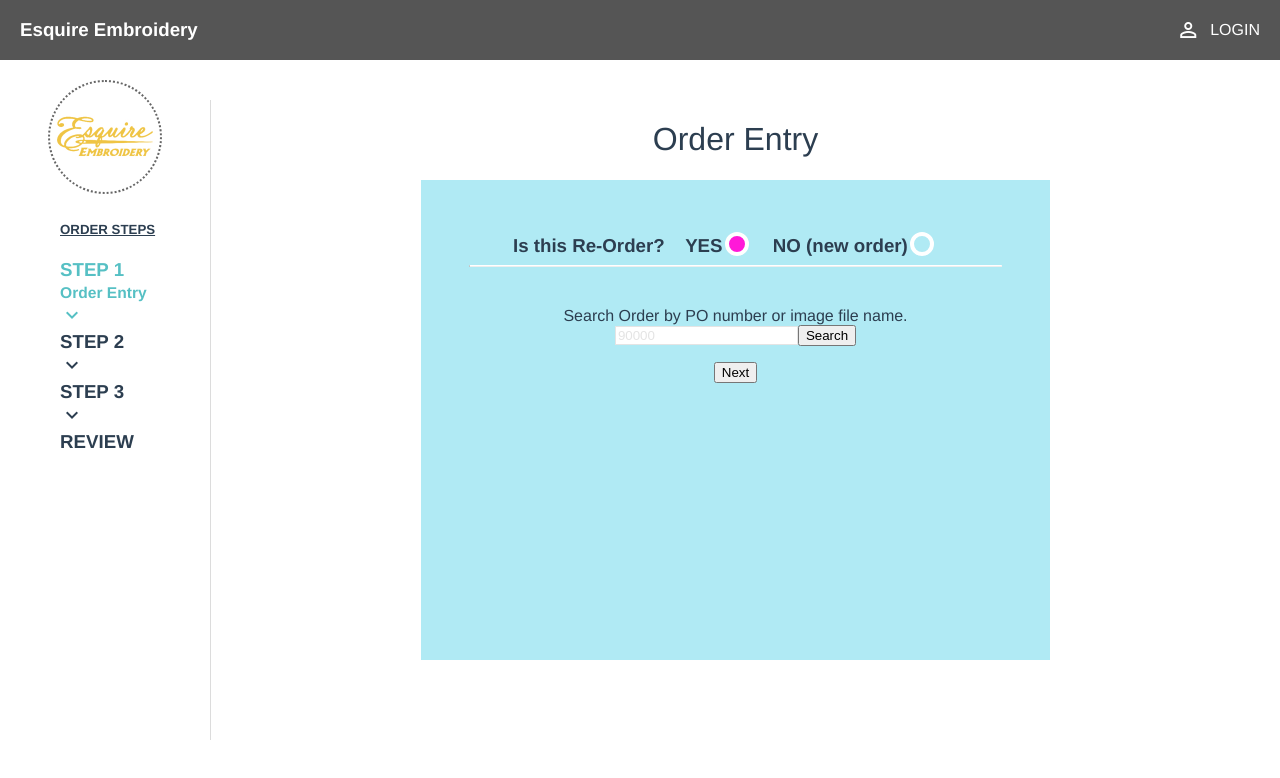
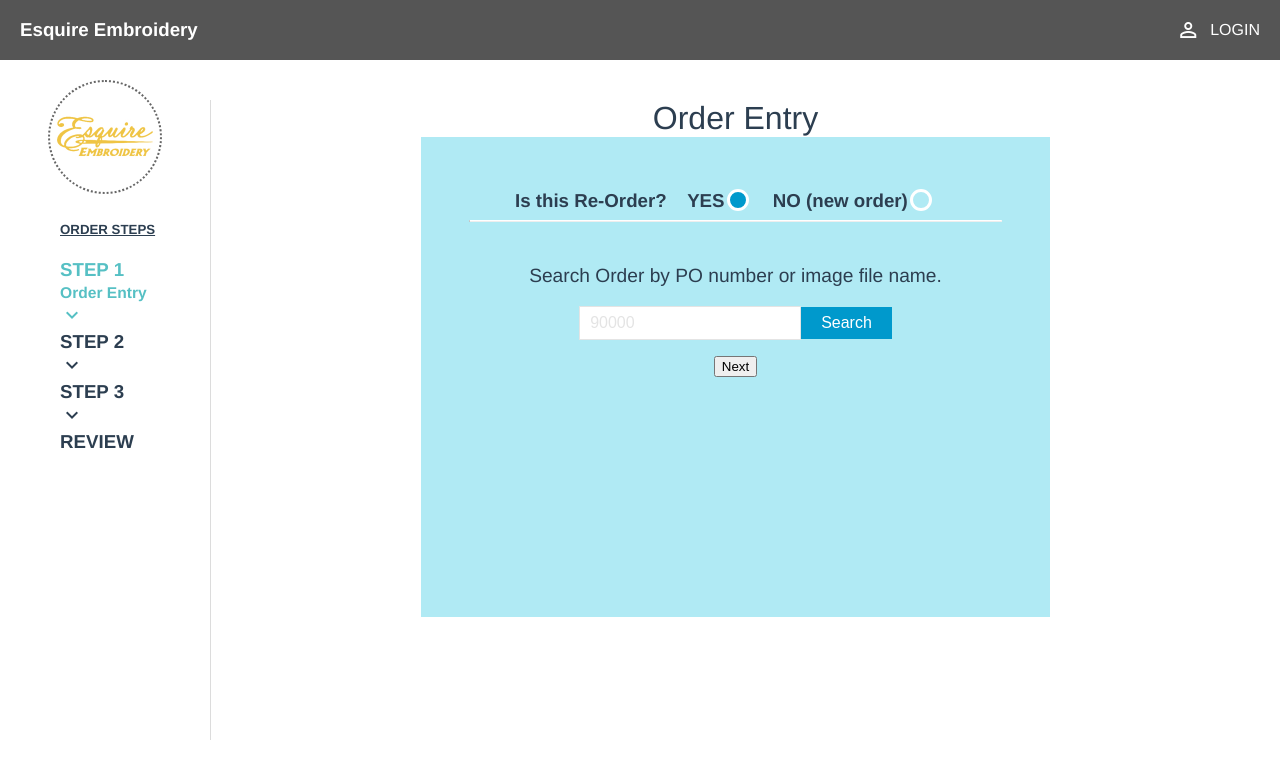
Before and after one commit to okabe-san/esquire_order, a Vue app: page /#/entry in a window 1280 px wide. Shown: the top 778 px of the page. Built offline with nearby package versions, Linux system fonts and the light colour scheme; what vue-clip would draw is missing.

Commit message:
add button css file

```diff
--- /dev/null
+++ b/src/assets/css/button_lib.css
@@ -0,0 +1,10 @@
+button {
+  padding: 7px 20px 6.5px;
+  font-size: 16px;
+  color: white;
+  background: #0099cc;
+  border: none;
+}
+button:hover {
+  background: #006699;
+}
--- a/src/assets/css/main_lib.css
+++ b/src/assets/css/main_lib.css
@@ -25,6 +25,18 @@ footer {
 img {
   max-width: 100%;
   max-height: 100%;
+}
+li {
+  list-style-type: none;
+
+  display: flex;
+  justify-content: center;
+  align-items: center;
+
+  height: 40px;
+}
+button:focus {
+  outline: 0;
 }
 
 #app {
@@ -95,12 +107,12 @@ input[type=radio] {
   left: -1.5rem;
   height: 1rem;
   width: 1rem;
-  border: 4px solid #fff;
+  border: 3px solid #fff;
   border-radius: 50%;
   -webkit-transition: all 0.25s linear;
 }
 input[type=radio]:checked + .radio {
 
   border-radius: 50%;
-  background: #ff19d8;
+  background: #0099cc;
 }
--- a/src/assets/css/order_lib.css
+++ b/src/assets/css/order_lib.css
@@ -1,6 +1,7 @@
-h3 {
+h1, h3 {
   margin: 0;
 }
+
 #order {
   display: flex;
   flex-direction: row;
--- a/src/components/OrderEntry.vue
+++ b/src/components/OrderEntry.vue
@@ -118,6 +118,6 @@ export default {
 <style scoped>
 @import '../assets/css/order_lib.css';
 .order_entry {
-  padding-top: 2rem;
+  padding-top: 1rem;
 }
 </style>
--- a/src/components/details/ReOrder.vue
+++ b/src/components/details/ReOrder.vue
@@ -1,7 +1,7 @@
 <template>
   <div>
     <!-- search/select order -->
-    Search Order by PO number or image file name.<br />
+    <p>Search Order by PO number or image file name.</p>
     <input type="text" placeholder="90000">
     <button @click="search">Search</button>
     <ul>
@@ -236,14 +236,11 @@ export default {
 </script>
 
 <style scoped>
-li {
-  list-style-type: none;
-
-  display: flex;
-  justify-content: center;
-  align-items: center;
-
-  height: 40px;
+@import '../../assets/css/button_lib.css';
+input {
+  padding: 7px 10px;
+  font-size: 100%;
+  width: 200px;
 }
 .image {
   max-width: 100px;
```
